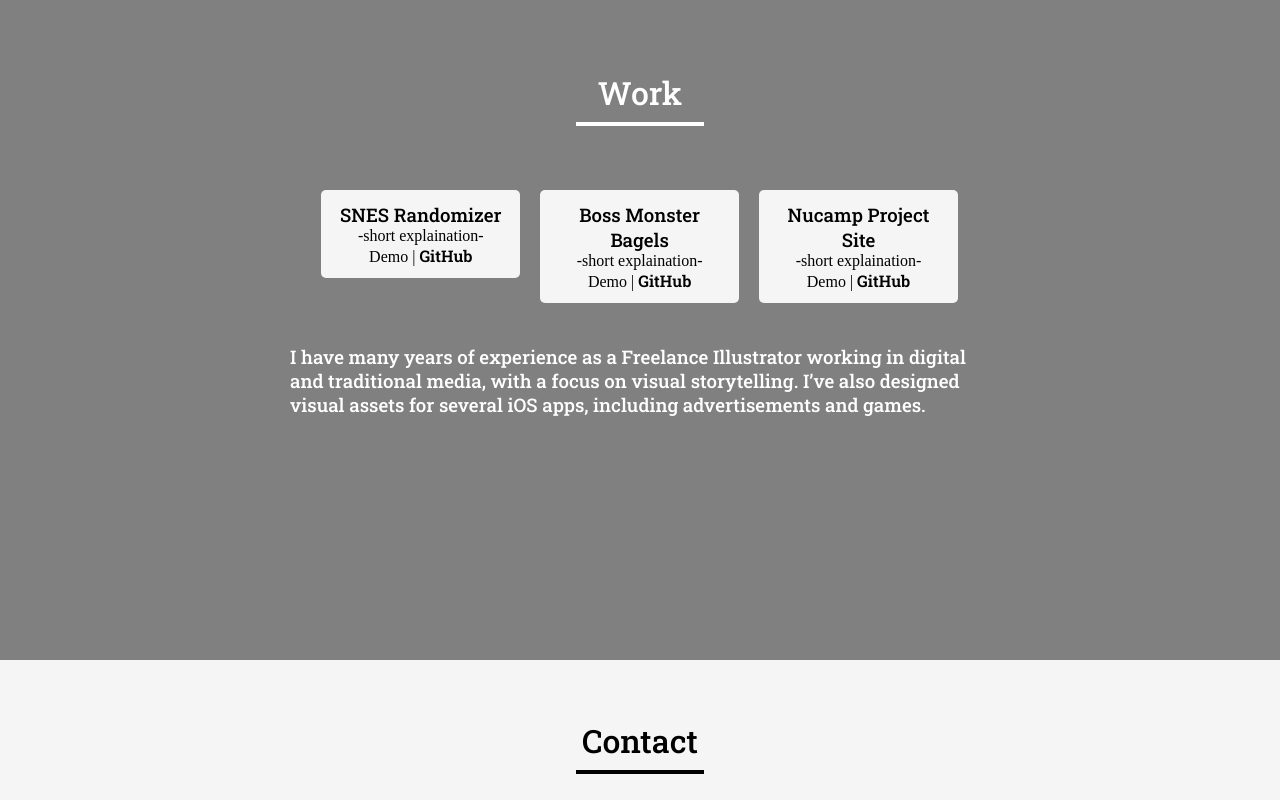
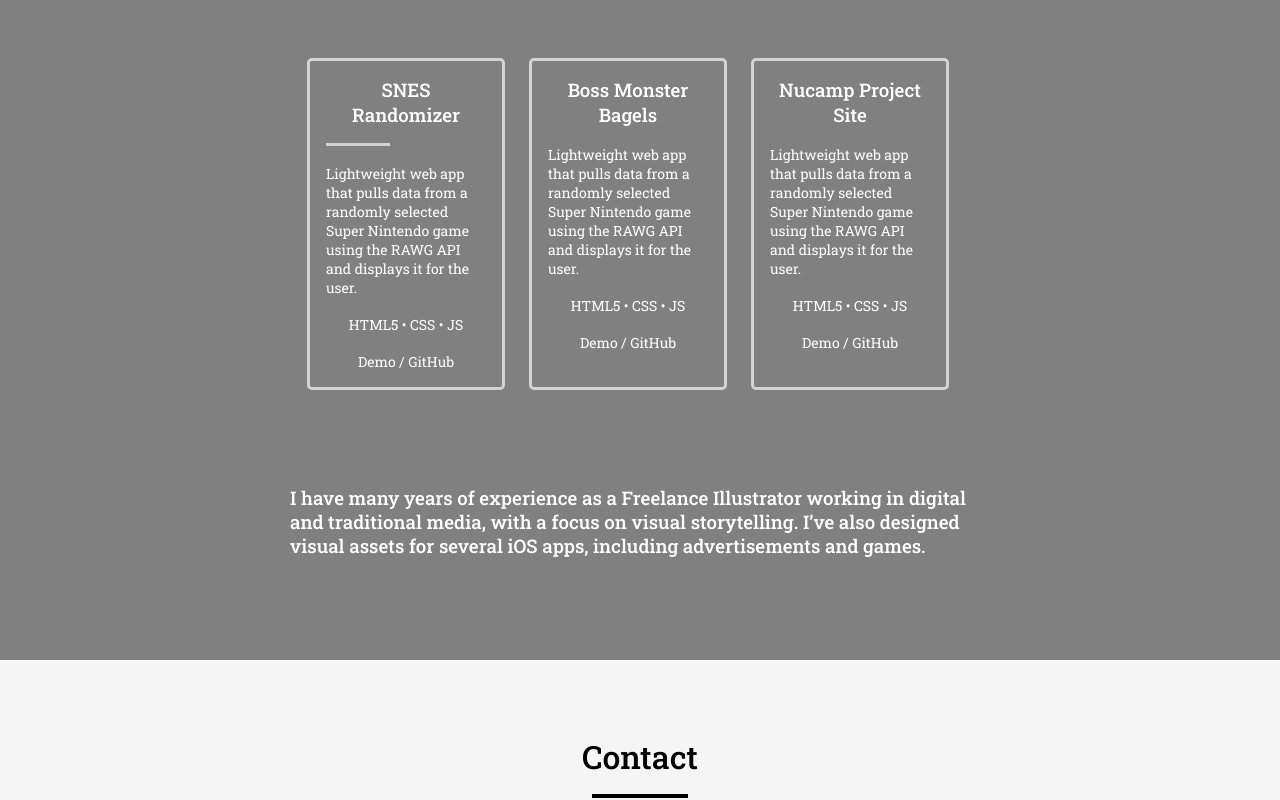
Before and after one commit to trautfish/portfolio-site, a React (Create React App) app: page / in a window 1280 px wide. Shown: the part 1440-2240 px from the top of the page. Built offline with nearby package versions, Linux system fonts and the light colour scheme.

Commit message:
Formatting Project Cards

```diff
--- a/src/App.css
+++ b/src/App.css
@@ -10,6 +10,11 @@ h3,
 h4 {
 	font-family: 'Roboto Slab', serif;
 	font-weight: 500;
+}
+
+p {
+	font-family: 'Roboto Slab', serif;
+	font-size: 14px;
 }
 
 nav {
@@ -111,58 +116,70 @@ a:hover {
 	align-items: center;
 	justify-content: center;
 }
+
 .content-container {
 	display: flex;
 	flex-direction: column;
 	align-items: center;
 	justify-content: center;
-	line-height: 6rem;
+	line-height: 5rem;
 }
 
-.projects-columns {
-	float: left;
-	width: 33.3%;
-	padding: 4rem 10px 10px;
-}
-
-.row {
-	margin: 0 -5px;
-}
-
-.row:after {
-	content: '';
-	display: table;
-	clear: both;
+.card-container {
+	display: flex;
+	margin: 4rem;
+	justify-content: center;
 }
 
 .card {
-	background-color: whitesmoke;
-	color: black;
-	border: none;
+	text-align: center;
+	border: 3px lightgray solid;
 	border-radius: 5px;
-	padding: 12px;
+	padding: 1rem;
+	margin: 0 1.5rem 0 0;
+	flex-direction: stretch;
+	transition: 1s;
+}
+
+.card:hover {
+	border: 3px white solid;
+}
+
+.card-text {
 	text-align: center;
+	max-width: 10rem;
+}
+
+.card-text-body {
+	text-align: left;
 }
 
 .divider-custom-line {
 	background-color: white;
 	width: 100%;
-	max-width: 8rem;
+	max-width: 6rem;
 	height: 0.25rem;
 	background-color: white;
-	border-color: white;
-	margin-top: 0.5rem;
+	margin-top: 1rem;
 }
 
 .divider-custom-line-dark {
 	background-color: black;
 	width: 100%;
-	max-width: 8rem;
+	max-width: 6rem;
 	height: 0.25rem;
-	margin-top: 0.5rem;
+	margin-top: 1rem;
 	margin-bottom: 1rem;
 	background-color: black;
-	border-color: black;
+}
+
+.divider-custom-line-card {
+	background-color: white;
+	width: 100%;
+	max-width: 4rem;
+	height: 3px;
+	background-color: lightgray;
+	margin-top: 1rem;
 }
 
 .content-header {
@@ -194,6 +211,8 @@ button {
 	padding: 0.5rem 1rem;
 
 	font-family: 'Roboto Slab', serif;
+	font-size: 16px;
+	font-weight: 500;
 }
 
 button:hover {
--- a/src/App.js
+++ b/src/App.js
@@ -1,7 +1,8 @@
 import './App.css';
 import { Link, animateScroll as scroll } from 'react-scroll';
+
+import { Icon } from '@iconify/react';
 import logo from './images/logo-portrait.jpg';
-import { Icon } from '@iconify/react';
 import Footer from './components/Footer';
 
 function App() {
@@ -34,7 +35,7 @@ function App() {
 										to={menu.id}
 										smooth={true}
 										offset={-80}
-										duration={200}
+										duration={600}
 									>
 										{menu.title}
 									</Link>
@@ -50,7 +51,7 @@ function App() {
 							<img
 								className='logo'
 								src={logo}
-								alt='Logo with illustration of a spellbook, keyboard, brush and magic wand.'
+								alt='Portrait of Dan Trauten'
 							/>
 						</div>
 						<h1 className='home-title'>Dan Trauten</h1>
@@ -81,44 +82,56 @@ function App() {
 					<div className='content-work' id='2'>
 						<h1>Work</h1>
 						<div class='divider-custom-line'></div>
-						<div className='row'>
-							<div className='projects-columns'>
-								<div class='card'>
+
+						<div className='card-container'>
+							<div className='card'>
+								<div className='card-text'>
 									<h3>SNES Randomizer</h3>
-									<p>-short explaination-</p>
-									<p>
-										Demo |{' '}
-										<a href='https://github.com/trautfish/snes-randomizer'>
-											GitHub
-										</a>
+                           <div class='divider-custom-line-card'></div>
+									<br></br>
+									<p className='card-text-body'>
+										Lightweight web app that pulls data from a
+										randomly selected Super Nintendo game using the
+										RAWG API and displays it for the user.
 									</p>
+									<br></br>
+									<p>HTML5 • CSS • JS</p>
+									<br></br>
+									<p>Demo / GitHub</p>
 								</div>
 							</div>
-							<div className='projects-columns'>
-								<div class='card'>
+							<div className='card'>
+								<div className='card-text'>
 									<h3>Boss Monster Bagels</h3>
-									<p>-short explaination-</p>
-									<p>
-										Demo |{' '}
-										<a href='https://github.com/trautfish/bossbagels-react'>
-											GitHub
-										</a>
+									<br></br>
+									<p className='card-text-body'>
+										Lightweight web app that pulls data from a
+										randomly selected Super Nintendo game using the
+										RAWG API and displays it for the user.
 									</p>
+									<br></br>
+									<p>HTML5 • CSS • JS</p>
+									<br></br>
+									<p>Demo / GitHub</p>
 								</div>
 							</div>
-							<div className='projects-columns'>
-								<div class='card'>
+							<div className='card'>
+								<div className='card-text'>
 									<h3>Nucamp Project Site</h3>
-									<p>-short explaination-</p>
-									<p>
-										Demo |{' '}
-										<a href='https://github.com/trautfish/nucampsite-react'>
-											GitHub
-										</a>
+									<br></br>
+									<p className='card-text-body'>
+										Lightweight web app that pulls data from a
+										randomly selected Super Nintendo game using the
+										RAWG API and displays it for the user.
 									</p>
+									<br></br>
+									<p>HTML5 • CSS • JS</p>
+									<br></br>
+									<p>Demo / GitHub</p>
 								</div>
 							</div>
 						</div>
+
 						<div className='illo-thumbs'></div>
 
 						<h3 className='work-text'>
@@ -140,9 +153,7 @@ function App() {
 							</h3>
 
 							<a href='https://docs.google.com/document/d/1hNxlhBsEFLyJGwmAuDAIxBsR17_V3kddGkCeMlSk8ic/edit?usp=sharing'>
-								<button>
-									<h2>Resume</h2>
-								</button>
+								<button>Resume</button>
 							</a>
 
 							<div className='work-links'>
```
